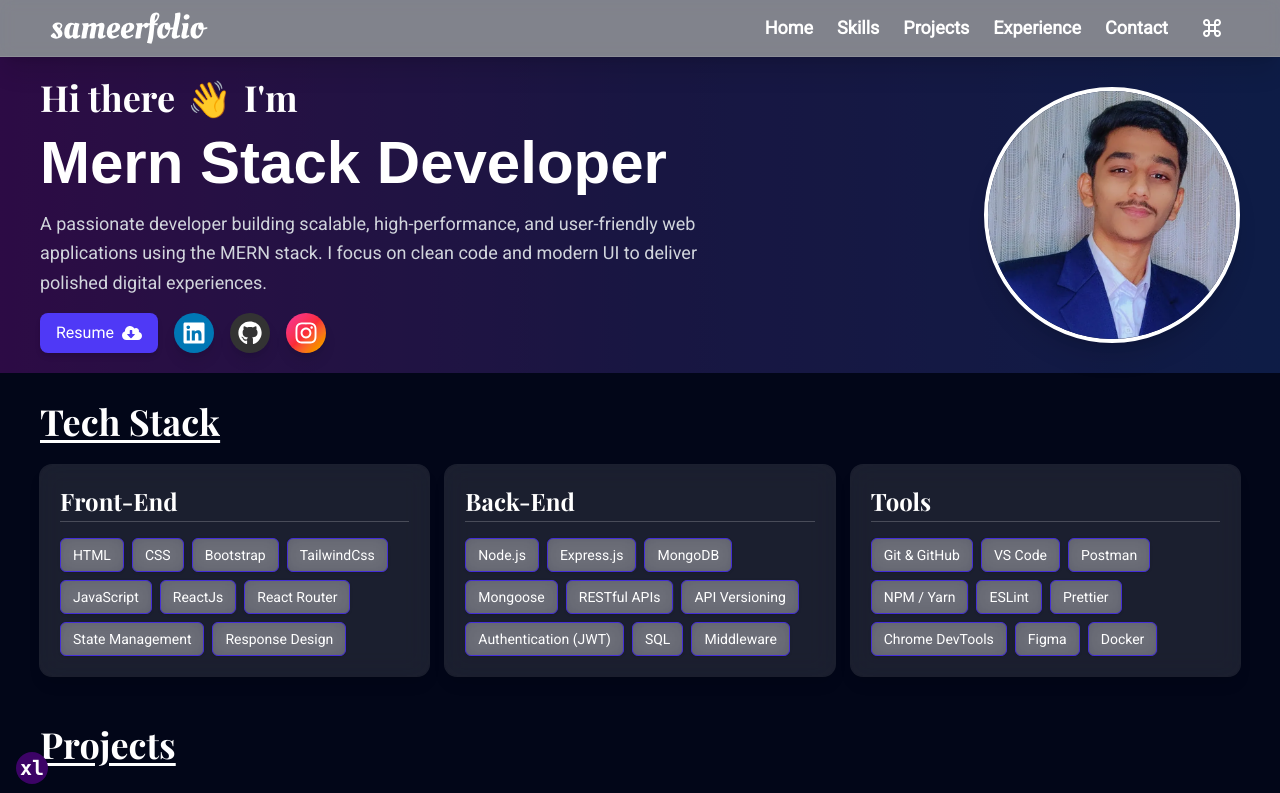
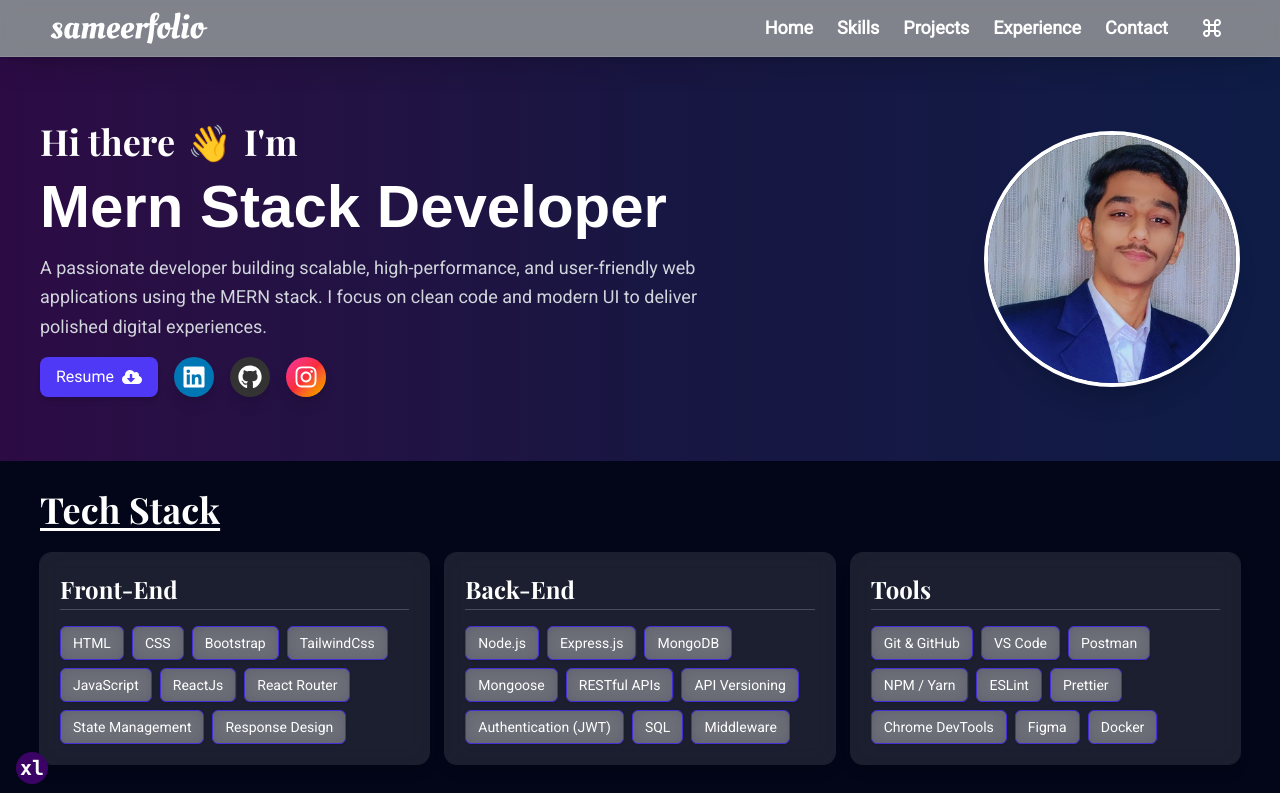
Before and after one commit to ma3llim007/sameerfolio, a React (Vite) app: page / in a window 1280 px wide. Shown: the top 793 px of the page. Built offline with nearby package versions, Linux system fonts and the light colour scheme; a web font is replaced by a local one.

Commit message:
feat: add app smooth scroll animation; add padding in hero section

```diff
--- a/src/App.jsx
+++ b/src/App.jsx
@@ -10,7 +10,7 @@ const Skills = lazy(() => import("./components/Skills"));
 
 const App = () => {
     return (
-        <div className="w-full min-h-screen bg-slate-950 text-white font-roboto">
+        <div className="w-full min-h-screen bg-slate-950 text-white font-roboto scroll-smooth">
             <Header />
             <section className="pt-[57px]">
                 <Suspense fallback={<SkeletonHero />}>
--- a/src/components/Hero.jsx
+++ b/src/components/Hero.jsx
@@ -9,7 +9,7 @@ const Hero = () => {
         <div className="w-full bg-gradient-to-r from-purple-900 via-indigo-900 to-blue-900 text-white backdrop-blur-md" id="home">
             <div className="w-full bg-black/50">
                 <Container>
-                    <div className="flex flex-col-reverse md:flex-row items-center justify-center text-center lg:text-start gap-12 py-5">
+                    <div className="flex flex-col-reverse md:flex-row items-center justify-center text-center lg:text-start gap-8 lg:gap-16 py-12 md:py-16">
                         <motion.div initial={{ opacity: 0, x: -50 }} animate={{ opacity: 1, x: 0 }} transition={{ duration: 0.8 }} className="space-y-4 grow">
                             <h2 className="text-2xl md:text-4xl font-semibold font-playfair flex items-center justify-center lg:justify-start gap-3">
                                 <span>Hi there</span>
@@ -33,6 +33,7 @@ const Hero = () => {
                                 <a
                                     href="/Mohd-Sameer-Resume.pdf"
                                     download
+                                    aria-label="Download Resume"
                                     className="inline-flex items-center gap-2 bg-indigo-600 hover:bg-indigo-700 text-white px-4 py-2 rounded-lg font-medium transition duration-200 shadow-md"
                                 >
                                     Resume <FaCloudDownloadAlt className="w-5 h-5" />
```
